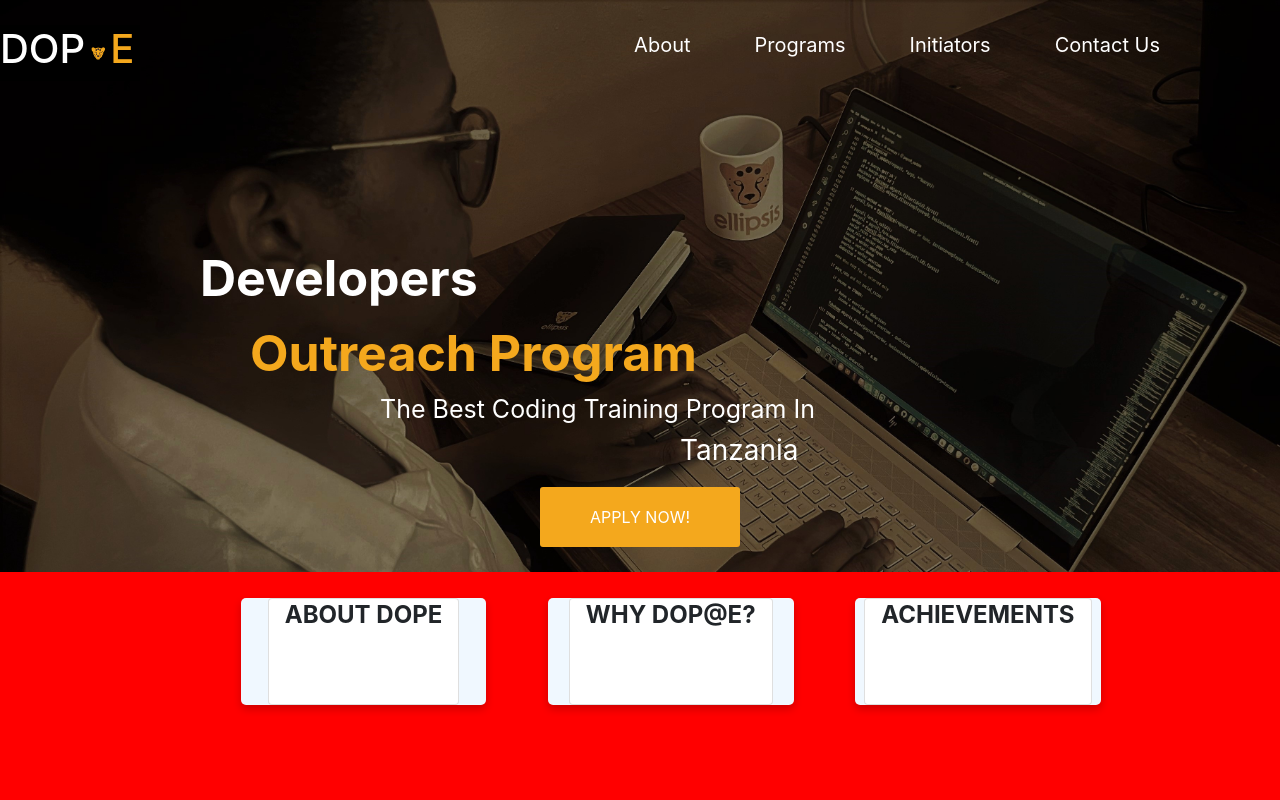
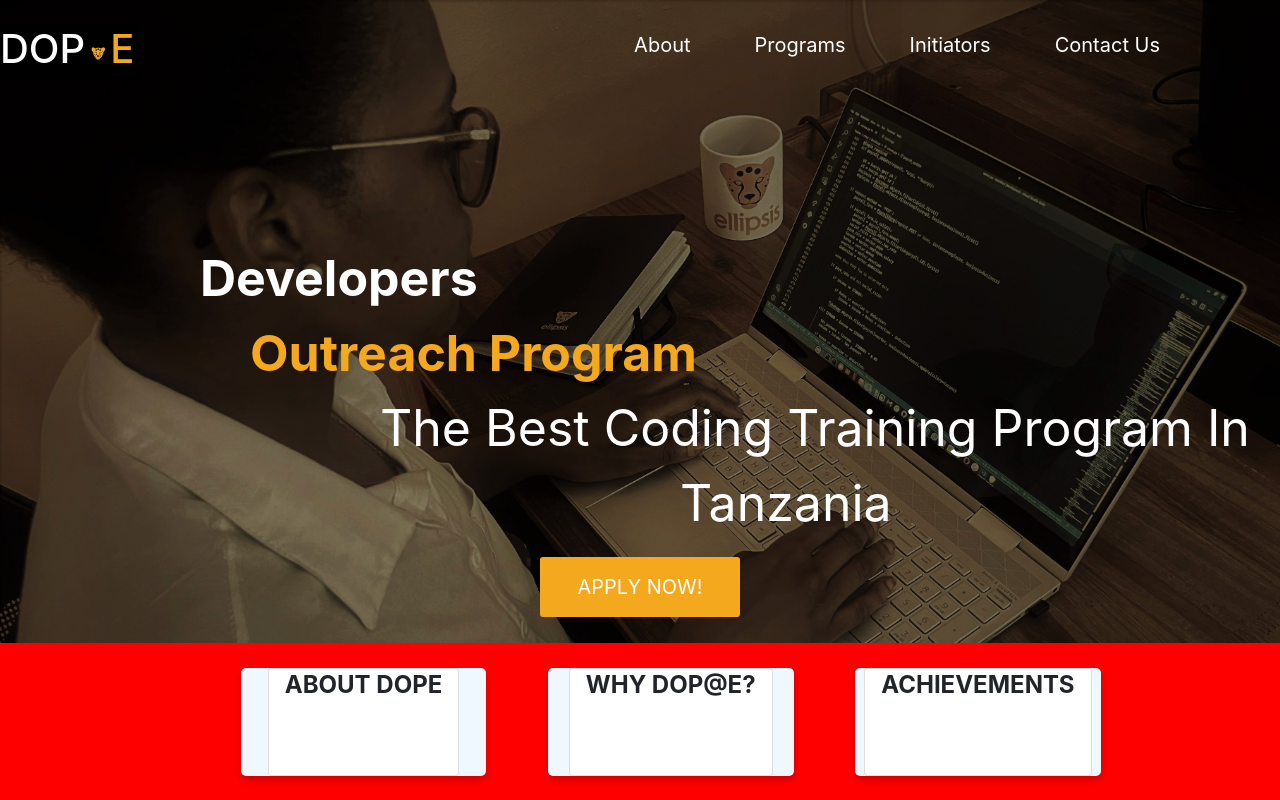
Before and after one commit to kaigwa/Ellipsis-, a React (Create React App) app: page /Dop in a window 1280 px wide. Shown: the top 800 px of the page. Built offline with nearby package versions, Linux system fonts and the light colour scheme.

Commit message:
responsive fonts

```diff
--- a/src/Components/dop/dop.css
+++ b/src/Components/dop/dop.css
@@ -107,31 +107,31 @@
 }
 
 .para {
-  padding-left: 100px;
+  padding-left: 6.25rem;
 }
 
 .dev {
   color: white;
-  font-size: 50px;
-  padding-left: 100px;
+  font-size: 3.125rem;
+  padding-left: 6.25rem;
 }
 
 .reach {
   color: #f4a81d;
-  font-size: 50px;
-  padding-left: 150px;
+  font-size: 3.125rem;
+  padding-left: 9.375rem;
 }
 
 .code {
   color: white;
-  font-size: 25px;
-  padding-left: 280px;
+  font-size: 1.5625rem;
+  padding-left: 17.5rem;
 }
 
 .tz {
   color: white;
-  font-size: 28px;
-  padding-left: 580px;
+  font-size: 1.75rem;
+  padding-left: 36.25rem;
 }
 
 .an {
@@ -221,42 +221,35 @@
   border-radius: 1rem;
 }
 
-/* responsive design for  the paragraph section*/
-@media only screen and (min-width: 43.75em) {
-  .dope > .para {
-    font-size: 0.5rem;
-    position: relative;
+@media (min-width: 36em) {
+  .dev,
+  .reach,
+  .code,
+  .tz {
+    font-size: 0.78125rem;
   }
 }
-@media only screen and (min-width: 62em) {
-  .dope > .para {
-    font-size: 1rem;
-    position: relative;
+@media (min-width: 48em) {
+  .dev,
+  .reach,
+  .code,
+  .tz {
+    font-size: 1.5625rem;
   }
 }
-@media only screen and (min-width: 87em) {
-  .dope > .para {
-    font-size: 1.5rem;
-    position: relative;
+@media (min-width: 62em) {
+  .dev,
+  .reach,
+  .code,
+  .tz {
+    font-size: 2.34375rem;
   }
 }
-
-/* responsive design for  the APPLY! BUTTON*/
-@media only screen and (min-width: 43.75em) {
-  .btn3 {
-    font-size: 0.5rem;
-    position: relative;
+@media (min-width: 75em) {
+  .dev,
+  .reach,
+  .code,
+  .tz {
+    font-size: 3.125rem;
   }
 }
-@media only screen and (min-width: 62em) {
-  .btn3 {
-    font-size: 1rem;
-    position: relative;
-  }
-}
-@media only screen and (min-width: 87em) {
-  .btn3 {
-    font-size: 1.5rem;
-    position: relative;
-  }
-}
```
